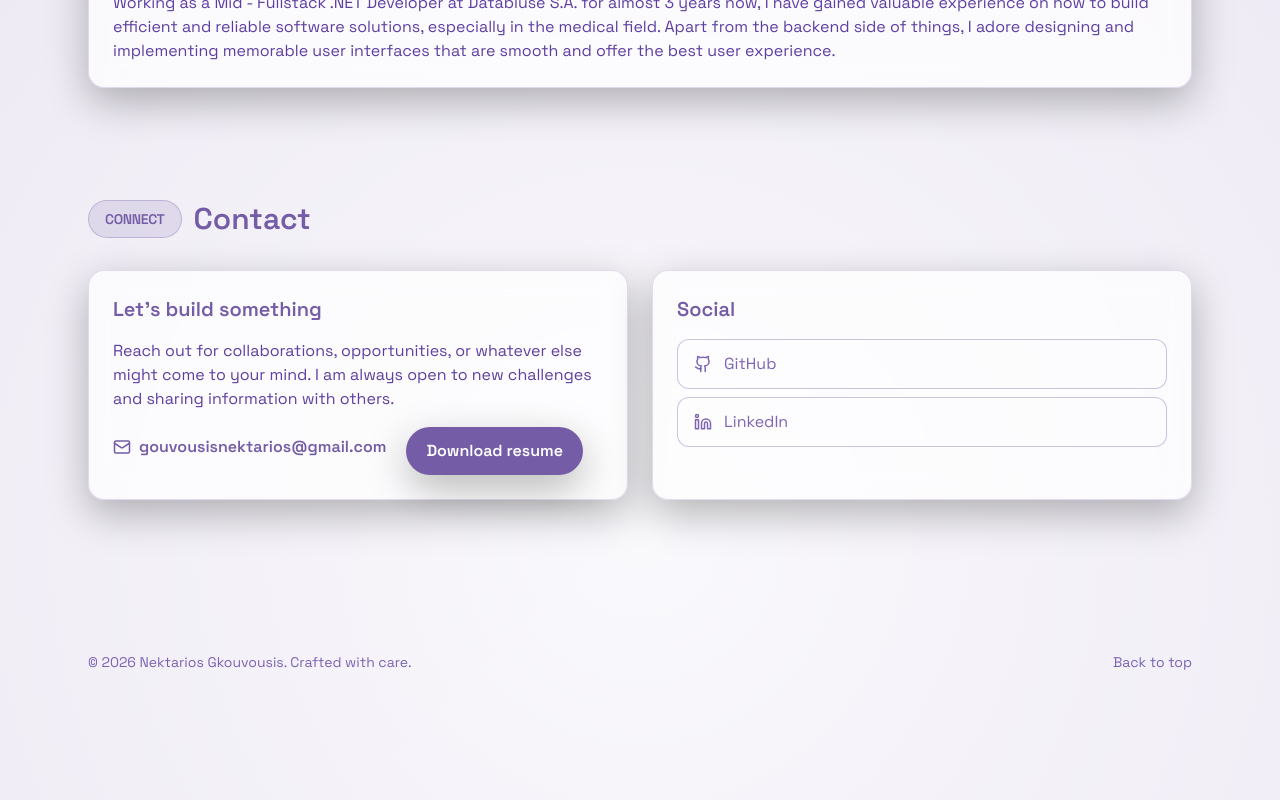
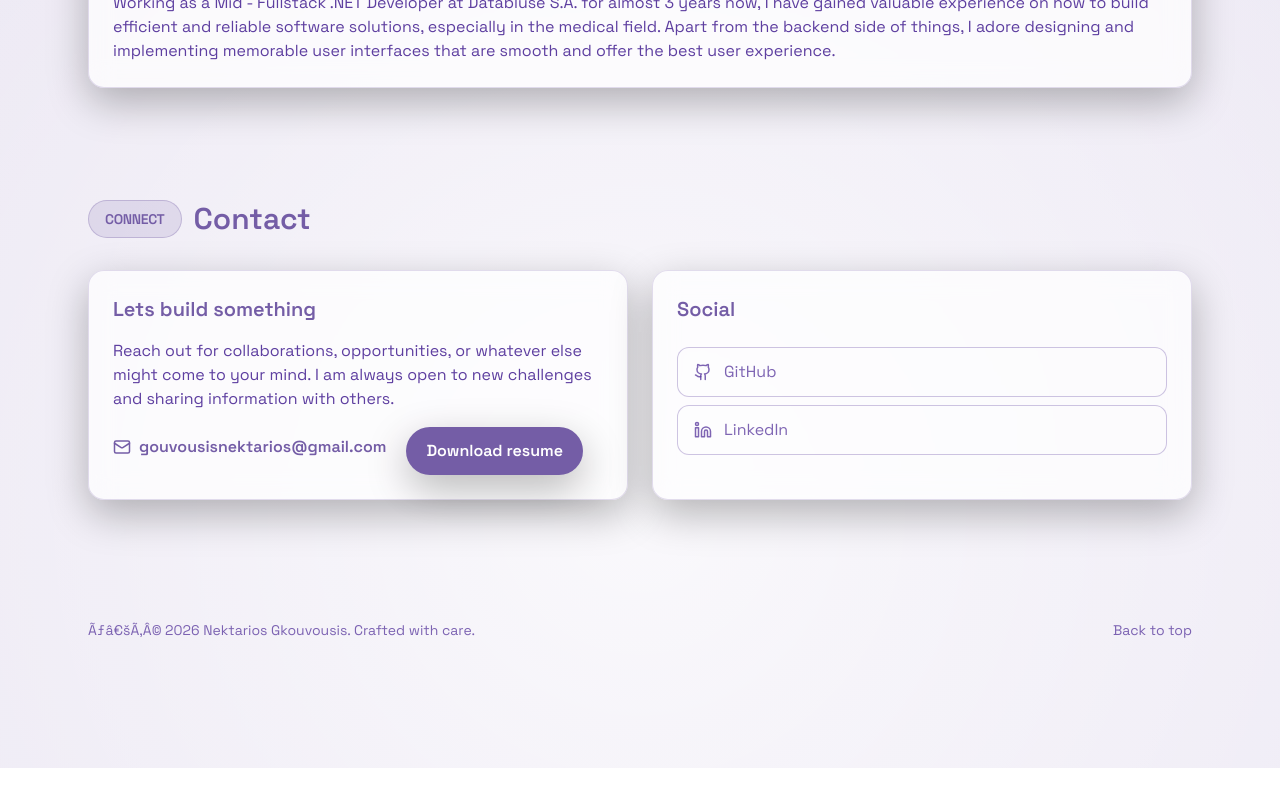
Before and after one commit to Gouvo7/Personal_Web_Page, a Next.js app: page / in a window 1280 px wide. Shown: the part 1789-2589 px from the top of the page. After the commit the page ends 2557 px from the top, so only its background shows below. Built offline with nearby package versions, Linux system fonts and the light colour scheme.

Commit message:
Fix for pdf which wouldnt appear correctly. Test logo in prod to see

```diff
--- a/app/page.jsx
+++ b/app/page.jsx
@@ -1,6 +1,7 @@
 "use client";
 
 import { useEffect, useState } from "react";
+import Image from "next/image";
 import { motion } from "framer-motion";
 import { ArrowUpRight, Github, Linkedin, LinkedinIcon, LucideLinkedin, Mail, Moon, Sun } from "lucide-react";
 
@@ -87,7 +88,7 @@ function Nav({ theme, onToggle }) {
     <div className="sticky top-0 z-30 backdrop-blur-xl bg-surface-1/100 border-b border-deluge/100">
       <div className="section flex items-center justify-between py-2">
         <div className="flex items-center gap-4">
-          <img src="/images/logo2.ico" alt="Logo" className="h-20 w-20 object-fit" />
+          <Image src="/images/logo2.ico" alt="Logo" width={80} height={80} className="h-20 w-20 object-fit" />
           <div>
             <p className="text-bg uppercase tracking-[0.26em] text-accent/60">Portfolio</p>
             <p className="text-accent font-semibold text-xl ">Nektarios Gkouvousis</p>
@@ -252,7 +253,7 @@ function Contact() {
   return (
     <div className="grid gap-6 md:grid-cols-2">
       <motion.div {...fadeUp} className="glass rounded-2xl p-6 space-y-4">
-        <h3 className="text-xl font-semibold text-deluge">Let’s build something</h3>
+        <h3 className="text-xl font-semibold text-deluge">Lets build something</h3>
         <p className="text-accent dark:text-accent-soft">
           Reach out for collaborations, opportunities, or whatever else might come to your mind. I am always open to new challenges and sharing information with others.
         </p>
@@ -264,15 +265,12 @@ function Contact() {
           gouvousisnektarios@gmail.com
         </a>
         <div className="inline-flex justify-end ml-5">
-          <a
-            href="/CV_Gkouvousis_en.pdf"
-            className="inline-flex px-5 py-3 rounded-full bg-deluge text-white font-semibold shadow-card hover:scale-[1.07] transition-transform"
-          >
+          <a href={`${process.env.NODE_ENV === "production" ? "/Personal_Web_Page" : ""}/CV_Gkouvousis_en.pdf`} className="inline-flex px-5 py-3 rounded-full bg-deluge text-white font-semibold shadow-card hover:scale-[1.07] transition-transform">
             Download resume
           </a>
         </div>
       </motion.div>
-      <motion.div {...fadeUp} transition={{ ...fadeUp.transition, delay: 0.08 }} className="glass rounded-2xl p-6 space-y-4">
+      <motion.div {...fadeUp} transition={{ ...fadeUp.transition, delay: 0.08 }} className="glass rounded-2xl p-6 space-y-6">
         <h3 className="text-xl font-semibold text-deluge">Social</h3>
         <div className="flex flex-col gap-2">
           <SocialLink href="https://github.com/Gouvo7" icon={<Github size={18} />} label="GitHub" />
@@ -299,9 +297,9 @@ function SocialLink({ href, icon, label }) {
 
 function Footer() {
   return (
-    <div className="section pt-10 pb-4 text-sm text-accent/80 dark:text-accent-soft">
+    <div className="section pt-2 pb-4 text-sm text-accent/80 dark:text-accent-soft">
       <div className="flex flex-col sm:flex-row sm:items-center sm:justify-between gap-4">
-        <p>© {new Date().getFullYear()} Nektarios Gkouvousis. Crafted with care.</p>
+        <p>Ãƒâ€šÃ‚Â© {new Date().getFullYear()} Nektarios Gkouvousis. Crafted with care.</p>
         <a href="#top" className="hover:text-accent dark:hover:text-accent-soft">Back to top</a>
       </div>
     </div>
--- a/package.json
+++ b/package.json
@@ -13,7 +13,7 @@
     "framer-motion": "^11.0.0",
     "lenis": "^1.0.32",
     "lucide-react": "^0.394.0",
-    "next": "16.0.10",
+    "next": "^16.1.6",
     "postcss": "^8.4.35",
     "react": "^18.3.1",
     "react-dom": "^18.3.1",
```
Also changed, not shown: 2 other files (tests, documents, lock files or other folders).
